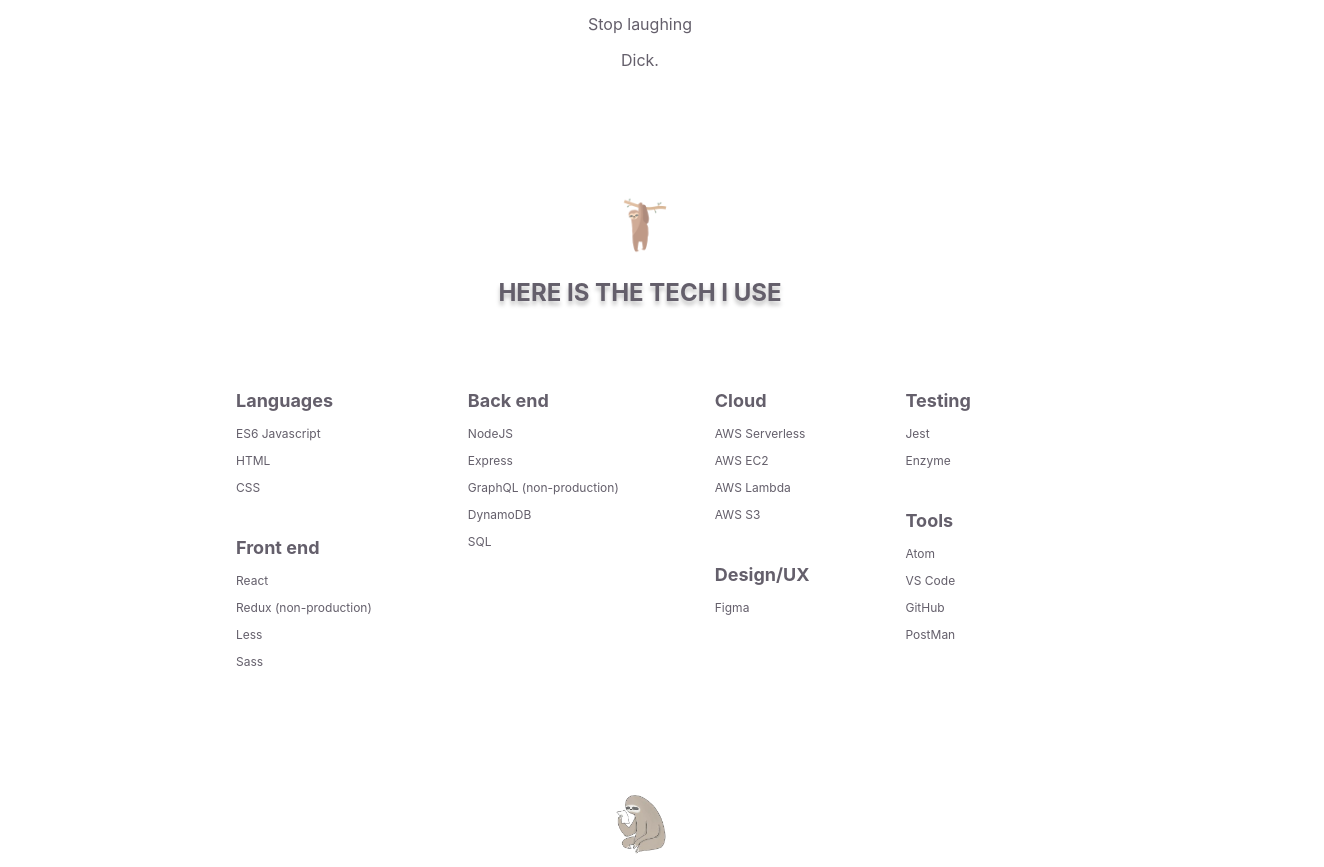
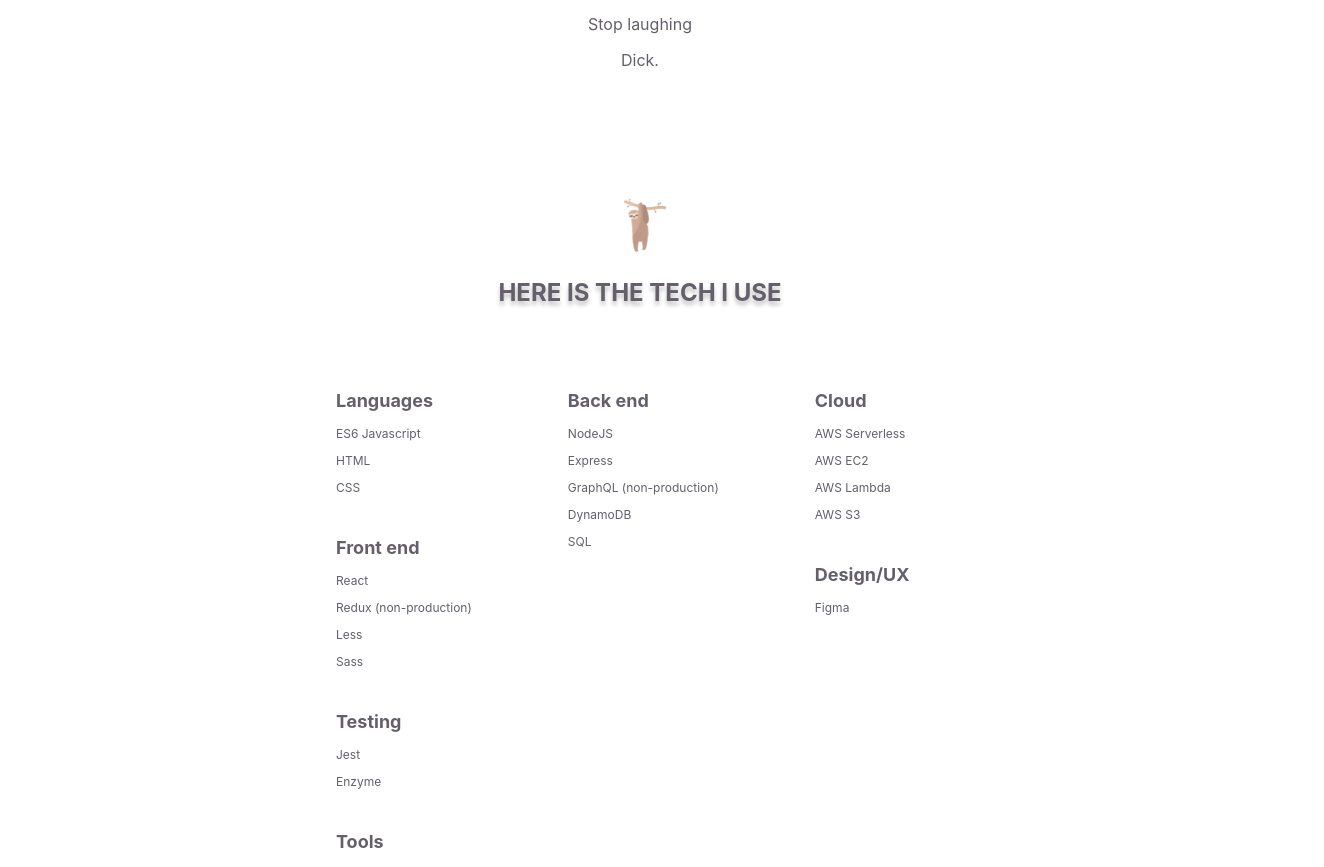
Before and after one commit to annette-graham/annette-graham.github.io, a React (Create React App) app: page / in a window 1280 px wide. Shown: the part 1930-2797 px from the top of the page, 1324 px wide, since content can reach past the window. Built offline with nearby package versions, Linux system fonts and the light colour scheme.

Commit message:
added height and width

```diff
--- a/src/pages/_styles.scss
+++ b/src/pages/_styles.scss
@@ -27,20 +27,9 @@
   color: #645F6B;
 }
 
-// .anchorLink:hover {
-//   color: transparent;
-//   -webkit-text-stroke: 1px #645F6B;
-// }
-
-// .body {
-//   text-align: center;
-//   padding-left: 50px;
-//   padding-right: 50px;
-//   margin: auto;
-//   display: block;
-// }
-
 .body-content {
+  margin: auto;
+  width: 800px;
   padding-top: 80px;
   padding-bottom: 10px;
 }
```
